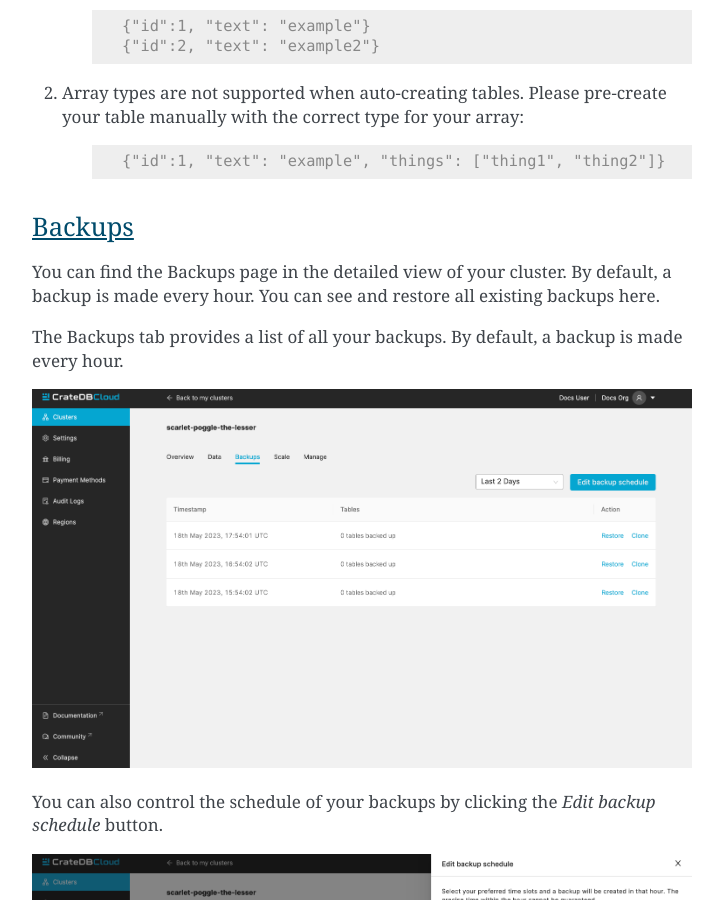
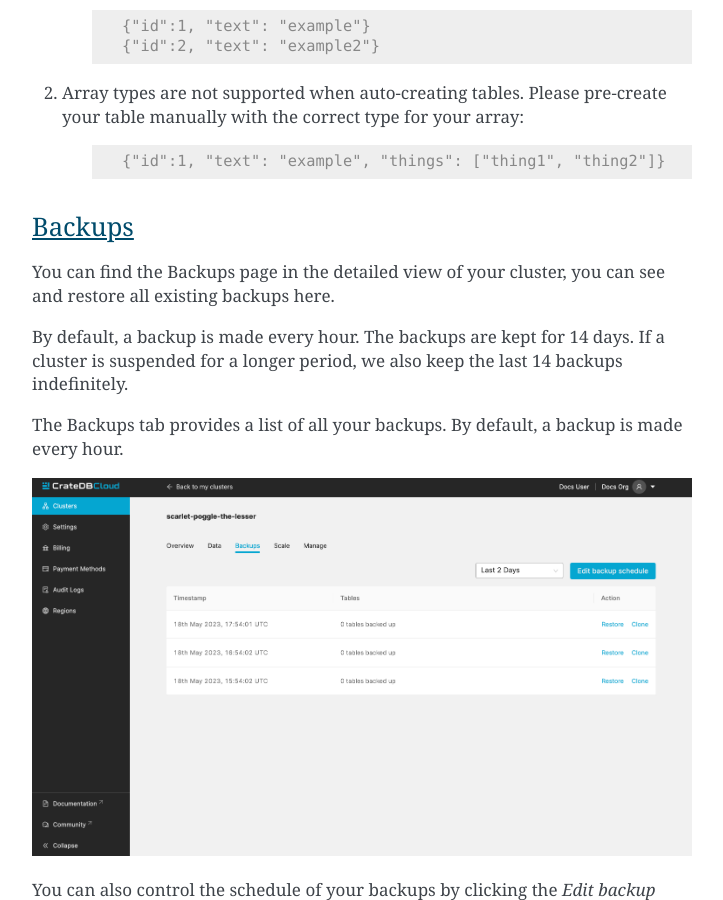
Before and after one commit to crate/cloud-reference, a Sphinx documentation site: the page built from docs/overview.rst, in a window 1280 px wide and 900 px high, scrolled down 11545 px. Shown: the whole window, without its empty margins (388-1111 px from the left). Built offline with Sphinx 7.4.7, drawn with Linux system fonts in a browser that asks for light colours.

Commit message:
Clarify that the last 14 backups are kept indefinitely

```diff
--- a/docs/overview.rst
+++ b/docs/overview.rst
@@ -361,9 +361,12 @@ Import Limitations
 Backups
 -------
 
-You can find the Backups page in the detailed view of your cluster. By
-default, a backup is made every hour. You can see and restore all existing
-backups here.
+You can find the Backups page in the detailed view of your cluster, you can
+see and restore all existing backups here.
+
+By default, a backup is made every hour. The backups are kept for 14 days.
+If a cluster is suspended for a longer period, we also keep the last 14
+backups indefinitely.
 
 The Backups tab provides a list of all your backups. By default, a backup is
 made every hour.
```
